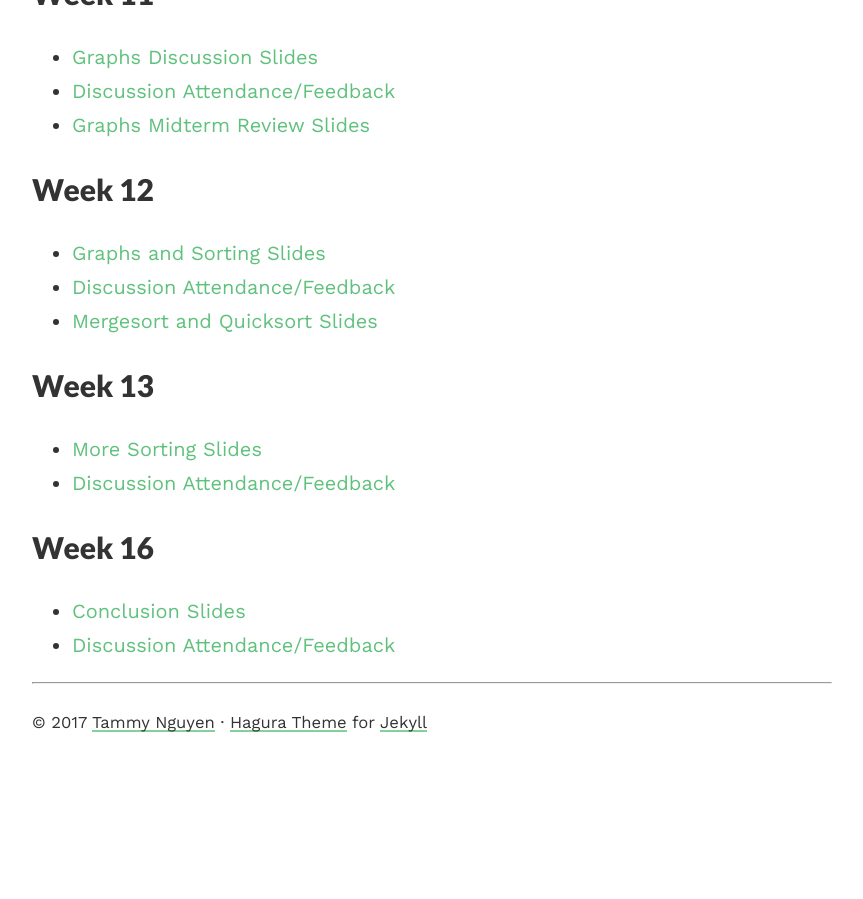
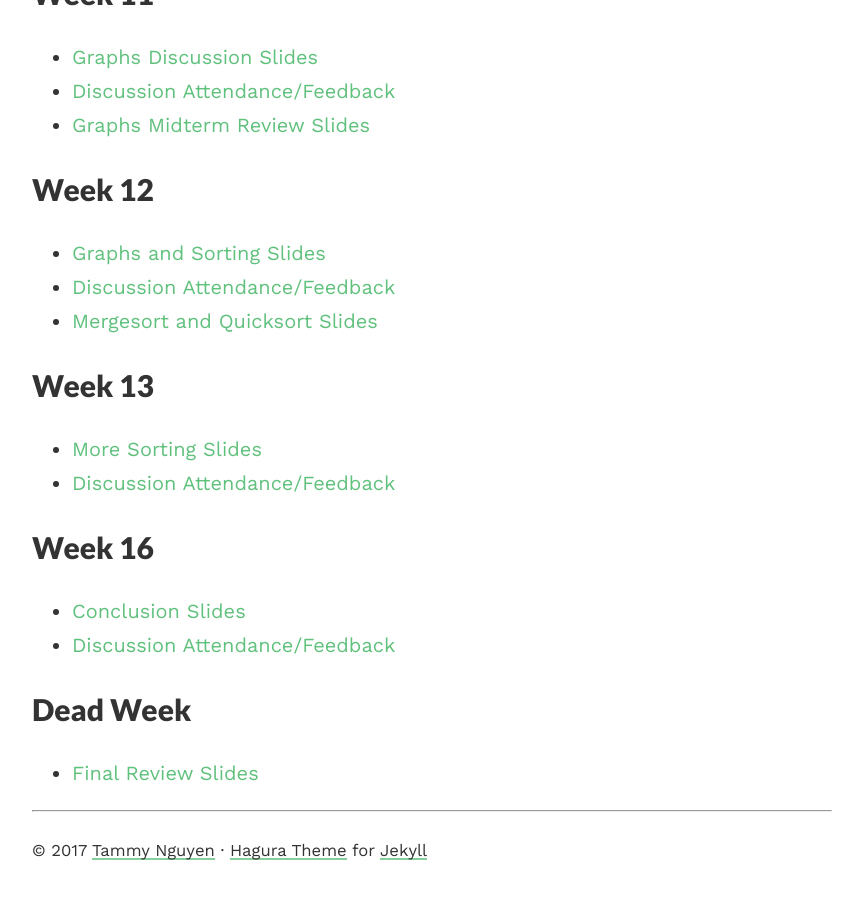
Before and after one commit to tammydonguyen/cs61b, a Jekyll site: the page built from index.md, in a window 1280 px wide and 900 px high, scrolled down 1886 px. Shown: the whole window, without its empty margins (208-1071 px from the left). Built offline with Jekyll 4.4.1, drawn with Linux system fonts in a browser that asks for light colours; before the commit the page ends 2658 px from its top, so only the background shows below that.

Commit message:
final review

```diff
--- a/index.md
+++ b/index.md
@@ -70,6 +70,9 @@
 - [Conclusion Slides][conclusion]
 - [Discussion Attendance/Feedback][disc14-attendance]
 
+## Dead Week
+- [Final Review Slides][final]
+
 [spotify]: https://play.spotify.com/user/tmmydngyn
 
 [anon-feedback]: https://goo.gl/forms/jdh0sAyOIID2i0DN2
@@ -87,6 +90,7 @@
 [graphs-sorting]: https://docs.google.com/a/berkeley.edu/presentation/d/13RnWg19bCkjvK0EEtAHbdniQbo-kV1386nsn6fOHVZE/edit?usp=sharing
 [more-sorting]: https://docs.google.com/a/berkeley.edu/presentation/d/1UPoIHFgM7G8XlV7XaHaYnPOU-iVv3GWDkFVTSyFqSO0/edit?usp=sharing
 [conclusion]: https://docs.google.com/a/berkeley.edu/presentation/d/1UDYggmgBkXkYDkVIdohB0AO80NbqF9DanY5gFRX49do/edit?usp=sharing
+[final]: https://docs.google.com/a/berkeley.edu/presentation/d/1g8qZyQlVVFUHpQo1SO8mxQa_9fTeC4doouJKkysvndw/edit?usp=sharing
 
 [merge-quick]: https://docs.google.com/a/berkeley.edu/presentation/d/13H96mr6YaSHPCnnYfAuW0gKW8AajzhiBi0-9uNYj9Bo/edit?usp=sharing
 
```
